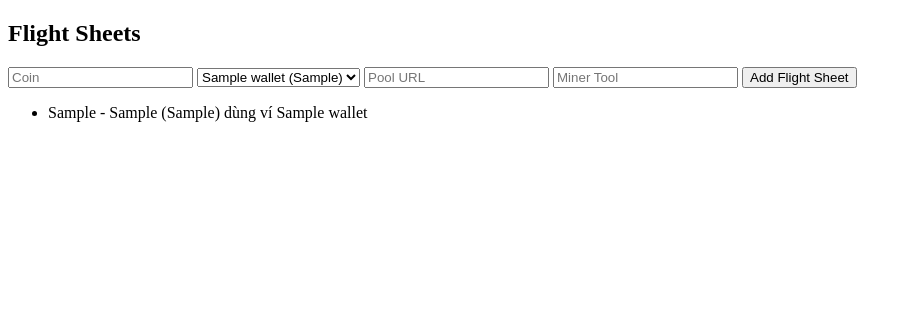
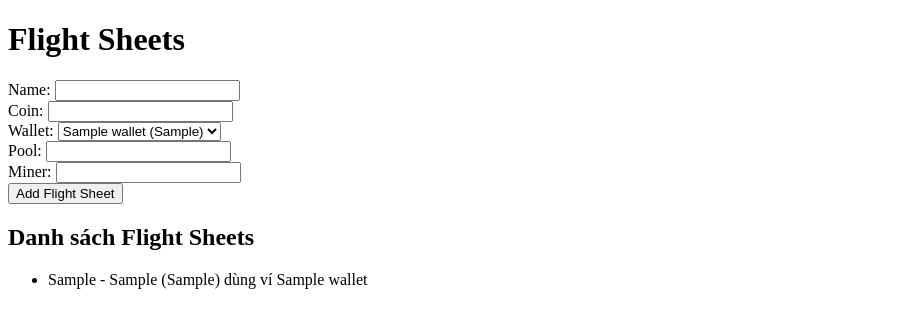
Before and after one commit to kecodon/project-root, a FastAPI app: page /flight_sheets in a window 1280 px wide. Shown: the part 46-374 px from the top of the page, without its empty margins (0-912 px from the left). Run offline with FastAPI, Linux system fonts and the light colour scheme; tables that the repository leaves empty hold one stand-in row (values such as "Sample post").

Commit message:
Update flight_sheets.html

```diff
--- a/templates/flight_sheets.html
+++ b/templates/flight_sheets.html
@@ -6,14 +6,29 @@
 </head>
 <body>
   {% include 'navbar.html' %}
-  <h2>Flight Sheets</h2>
+
+  <h1>Flight Sheets</h1>
+
   <form id="flightForm">
-    <input type="text" id="coin" placeholder="Coin" required>
-    <select id="wallet" required></select>
-    <input type="text" id="pool" placeholder="Pool URL" required>
-    <input type="text" id="miner" placeholder="Miner Tool" required>
+    <label for="name">Name:</label>
+    <input type="text" id="name" required><br>
+
+    <label for="coin">Coin:</label>
+    <input type="text" id="coin" required><br>
+
+    <label for="wallet">Wallet:</label>
+    <select id="wallet" required></select><br>
+
+    <label for="pool">Pool:</label>
+    <input type="text" id="pool" required><br>
+
+    <label for="miner">Miner:</label>
+    <input type="text" id="miner" required><br>
+
     <button type="submit">Add Flight Sheet</button>
   </form>
+
+  <h2>Danh sách Flight Sheets</h2>
   <ul id="flightList"></ul>
 </body>
 </html>
```
